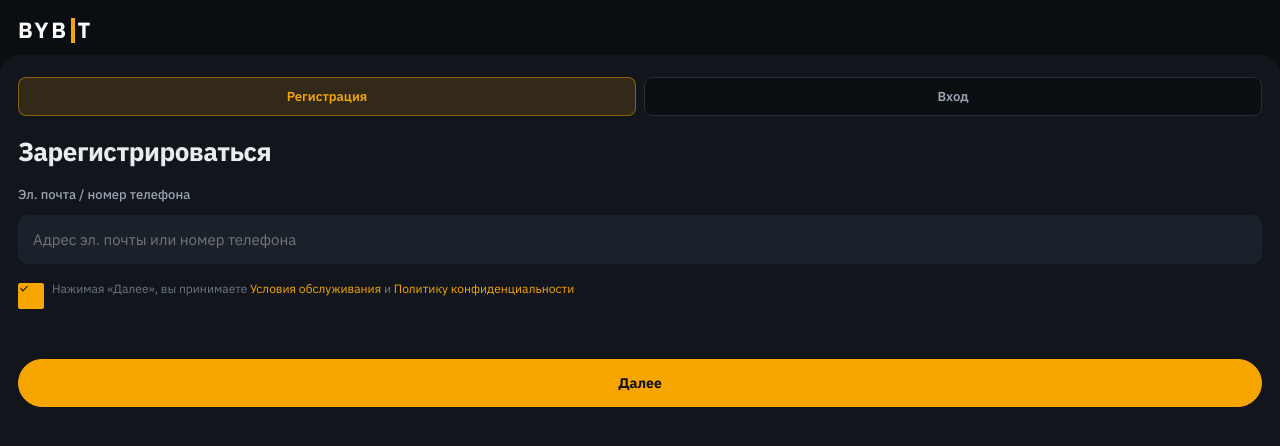
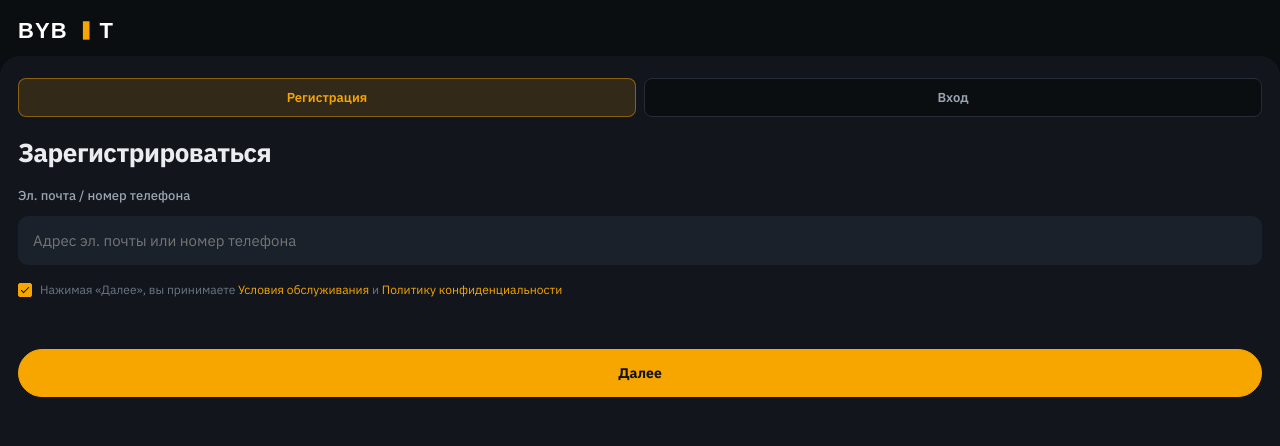
Before and after one commit to bofceaff-cmyk/botbbyt, a website: page public/index.html in a window 1280 px wide. Drawn offline with Linux system fonts and the light colour scheme; a script that the page names is missing.

Commit message:
Add files via upload

```diff
--- a/public/admin.css
+++ b/public/admin.css
@@ -259,28 +259,9 @@
   .modal-grid { grid-template-columns: 1fr; }
 }
 
-.bybit-logo {
-  display: inline-flex;
-  align-items: center;
-  font-weight: 700;
-  font-size: 20px;
-  letter-spacing: 0.12em;
-  color: #fff;
-  line-height: 1;
-  font-family: "IBM Plex Sans", Arial, Helvetica, sans-serif;
-  text-transform: uppercase;
-}
-.bybit-logo-sm { font-size: 16px; letter-spacing: 0.1em; }
-.bybit-i {
-  display: inline-block;
-  width: 0.2em;
-  height: 1.12em;
-  margin: 0 0.1em;
-  border-radius: 0;
-  background: #F7A600;
-  flex-shrink: 0;
-  align-self: center;
-}
+.bybit-logo-img { display: block; width: 100px; height: auto; }
+.bybit-logo-img-sm { width: 88px; }
+.admin-brand { display: flex; align-items: center; gap: 6px; }
 .admin-tag {
   margin-left: 8px;
   font-size: 11px;
--- a/public/index.html
+++ b/public/index.html
@@ -13,7 +13,7 @@
 <body>
 <div id="auth-gate" class="auth-gate">
   <div class="auth-top">
-    <div class="bybit-logo" aria-label="BYBIT"><span>BYB</span><span class="bybit-i"></span><span>T</span></div>
+    <img class="bybit-logo-img" src="/img/bybit-logo.svg" alt="BYBIT" width="110" height="26">
   </div>
 
   <div class="auth-sheet">
@@ -31,7 +31,8 @@
           <input type="text" id="reg-contact" placeholder="Адрес эл. почты или номер телефона" autocomplete="username" inputmode="email">
           <label class="auth-check">
             <input type="checkbox" id="reg-agree" checked>
-            <span>Нажимая «Далее», вы принимаете
+            <span class="auth-box" aria-hidden="true"></span>
+            <span class="auth-check-text">Нажимая «Далее», вы принимаете
               <a href="https://www.bybit.com/ru-RU/legal/terms-of-service/terms-of-service" target="_blank" rel="noopener">Условия обслуживания</a>
               и
               <a href="https://www.bybit.com/ru-RU/legal/policies-and-rules/privacy-policy" target="_blank" rel="noopener">Политику конфиденциальности</a>
@@ -66,7 +67,8 @@
         <input type="password" id="login-password" placeholder="Пароль" autocomplete="current-password">
         <label class="auth-check">
           <input type="checkbox" id="login-agree" checked>
-          <span>Входя в аккаунт, вы принимаете
+          <span class="auth-box" aria-hidden="true"></span>
+          <span class="auth-check-text">Входя в аккаунт, вы принимаете
             <a href="https://www.bybit.com/ru-RU/legal/terms-of-service/terms-of-service" target="_blank" rel="noopener">Условия обслуживания</a>
             и
             <a href="https://www.bybit.com/ru-RU/legal/policies-and-rules/privacy-policy" target="_blank" rel="noopener">Политику конфиденциальности</a>
@@ -94,7 +96,7 @@
 
 <div id="app-shell" class="screen-hidden">
 <header class="topbar">
-  <div class="bybit-logo bybit-logo-sm" aria-label="BYBIT"><span>BYB</span><span class="bybit-i"></span><span>T</span></div>
+  <img class="bybit-logo-img bybit-logo-img-sm" src="/img/bybit-logo.svg" alt="BYBIT" width="88" height="21">
   <div class="topbar-balance">
     <span class="topbar-label">Баланс</span>
     <span class="mono" id="header-balance">0.00</span>
@@ -114,7 +116,7 @@
     </div>
 
     <div class="home-banner">
-      <div class="home-banner-kicker"><span class="bybit-logo bybit-logo-xs" aria-label="BYBIT"><span>BYB</span><span class="bybit-i"></span><span>T</span></span></div>
+      <div class="home-banner-kicker"><img class="bybit-logo-img bybit-logo-img-xs" src="/img/bybit-logo.svg" alt="BYBIT" width="72" height="17"></div>
       <div class="home-banner-title">Торгуйте и храните USDT в одном месте</div>
       <div class="home-banner-actions">
         <button type="button" class="btn-primary home-banner-btn" id="home-go-deposit">Депозит</button>
--- a/public/style.css
+++ b/public/style.css
@@ -50,34 +50,18 @@
   border-bottom: 1px solid var(--line-soft);
 }
 
-/* BYBIT logo */
-.bybit-logo {
-  display: inline-flex;
-  align-items: center;
-  font-weight: 700;
-  font-size: 22px;
-  letter-spacing: 0.12em;
-  color: #fff;
-  line-height: 1;
-  font-family: "IBM Plex Sans", Arial, Helvetica, sans-serif;
-  text-transform: uppercase;
+/* BYBIT logo (готовая картинка) */
+.bybit-logo-img {
+  display: block;
+  width: 110px;
+  height: auto;
+  object-fit: contain;
 }
-.bybit-logo-sm { font-size: 17px; letter-spacing: 0.1em; }
-.bybit-logo-xs { font-size: 12px; letter-spacing: 0.1em; }
-/* Буква I в официальном логотипе Bybit — сплошная оранжевая вертикальная полоса */
-.bybit-i {
-  display: inline-block;
-  width: 0.2em;
-  height: 1.12em;
-  margin: 0 0.1em;
-  border-radius: 0;
-  background: #F7A600;
-  flex-shrink: 0;
-  align-self: center;
-}
+.bybit-logo-img-sm { width: 88px; }
+.bybit-logo-img-xs { width: 72px; }
 .admin-tag {
   margin-left: 8px;
-  font-size: 0.55em;
+  font-size: 11px;
   font-weight: 600;
   letter-spacing: 0.08em;
   color: var(--text-2);
@@ -631,34 +615,42 @@
   font-weight: 400 !important;
   cursor: pointer;
 }
+/* прячем нативный чекбокс — иначе width:100% у input раздувает его на весь экран */
 .auth-check input[type="checkbox"] {
-  appearance: none;
-  -webkit-appearance: none;
-  margin: 3px 0 0;
-  width: 12px;
-  height: 12px;
+  position: absolute !important;
+  opacity: 0 !important;
+  width: 1px !important;
+  height: 1px !important;
+  margin: 0 !important;
+  padding: 0 !important;
+  pointer-events: none;
+}
+.auth-box {
+  flex: 0 0 14px;
+  width: 14px !important;
+  height: 14px !important;
+  margin-top: 2px;
   border: 1.5px solid #F7A600;
   border-radius: 2px;
   background: transparent;
-  flex-shrink: 0;
-  cursor: pointer;
+  box-sizing: border-box;
   position: relative;
 }
-.auth-check input[type="checkbox"]:checked {
+.auth-check input[type="checkbox"]:checked + .auth-box {
   background: #F7A600;
-  border-color: #F7A600;
 }
-.auth-check input[type="checkbox"]:checked::after {
+.auth-check input[type="checkbox"]:checked + .auth-box::after {
   content: "";
   position: absolute;
-  left: 3px;
-  top: 0.5px;
+  left: 3.5px;
+  top: 1px;
   width: 3px;
-  height: 6px;
+  height: 7px;
   border: solid #111;
   border-width: 0 1.5px 1.5px 0;
   transform: rotate(45deg);
 }
+.auth-check-text { flex: 1; min-width: 0; }
 .auth-check a {
   color: #F7A600;
   text-decoration: none;
```
Also changed, not shown: public/admin.html (+2 -2 lines).
